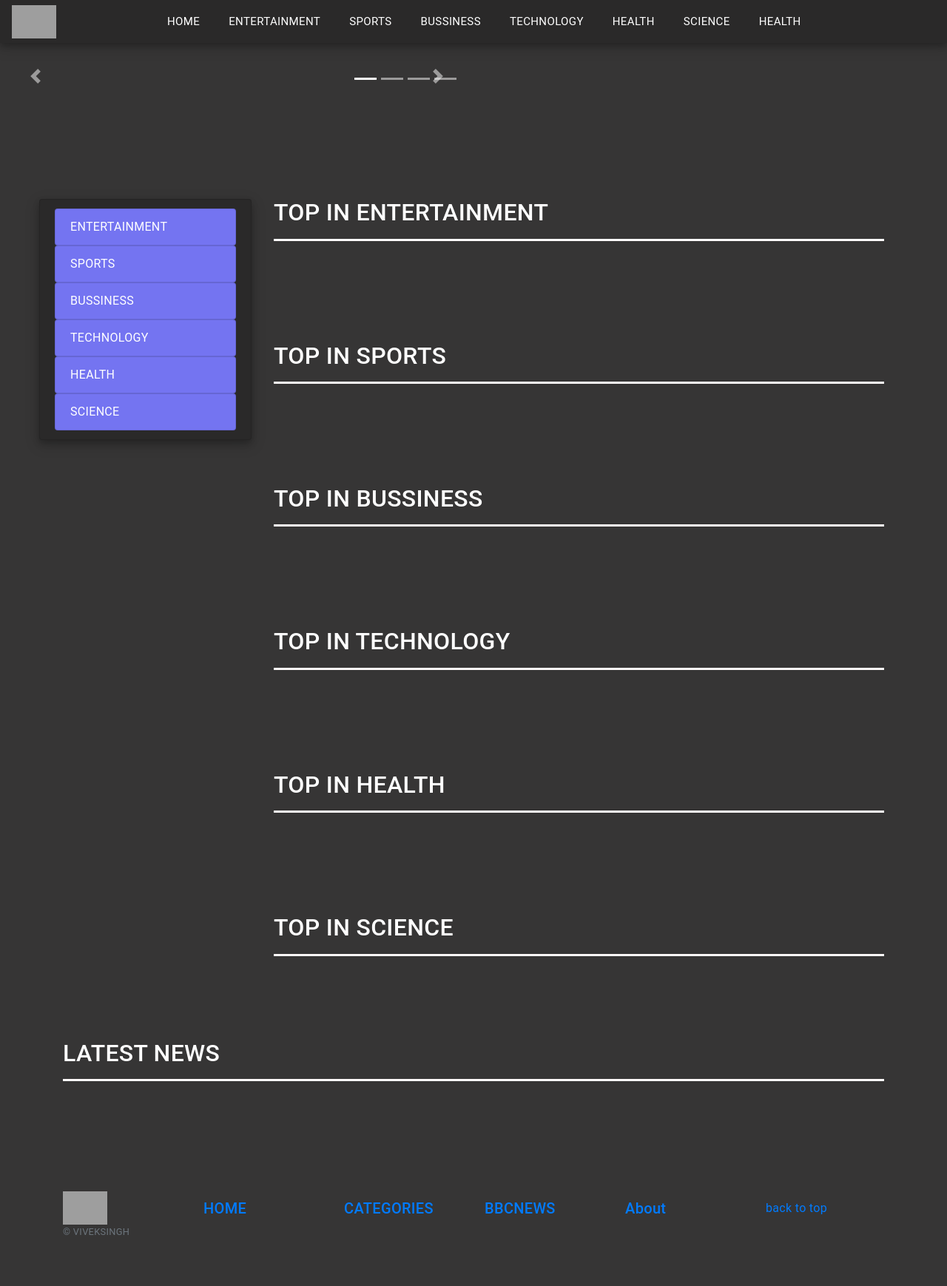
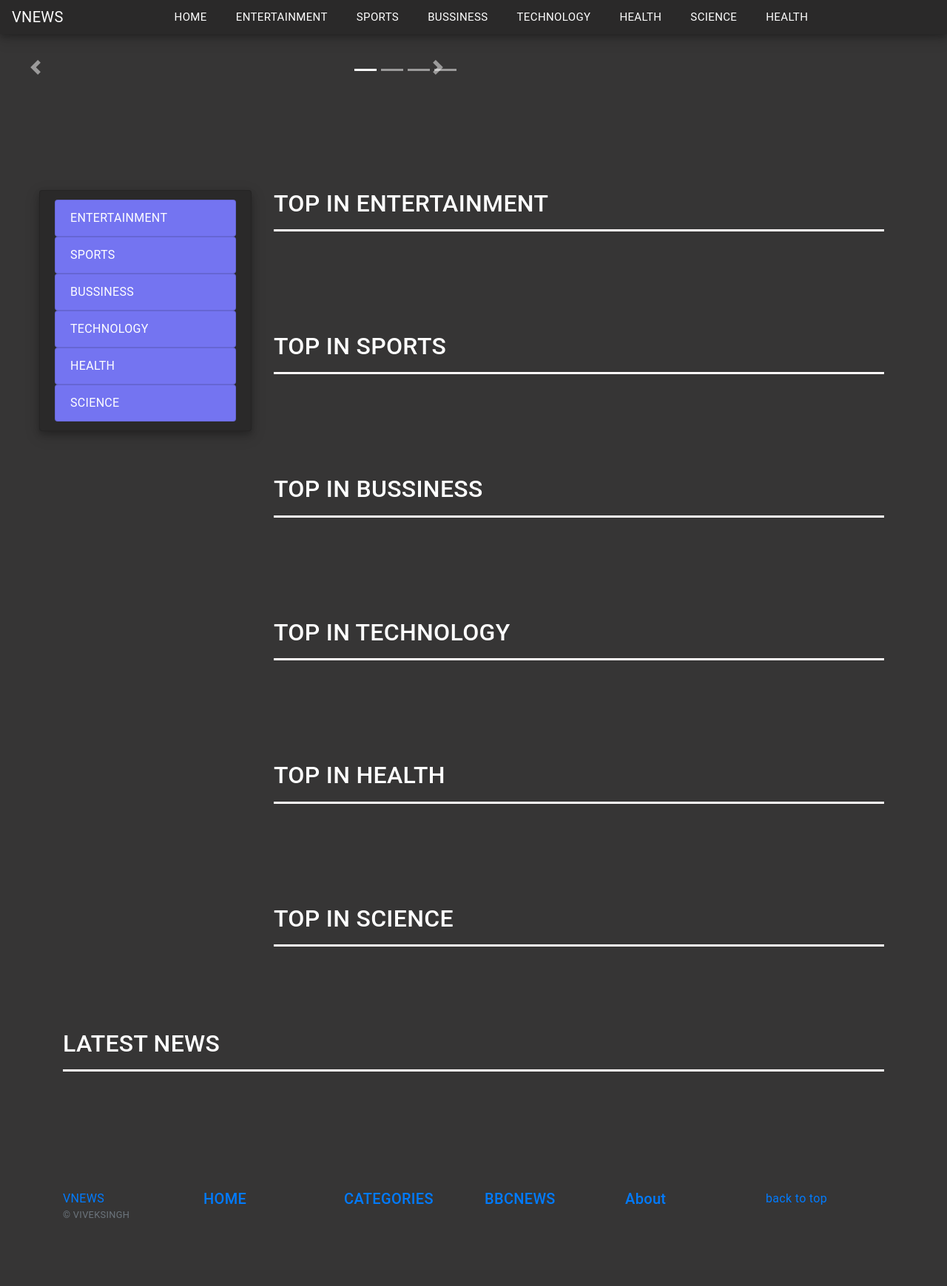
Before and after one commit to vivek147-cyber/Vnews, a Django app: template templates/news/categories.html in a window 1280 px wide. Shown: the whole page at 74% size. After the commit the page ends 1647 px from the top, so only its background shows below. Run offline with Django 3.2, Linux system fonts and the light colour scheme; the template is opened without the code that fills it, so the values that code supplies are empty; some libraries are stand-ins or nearby versions; grey boxes are pictures that could not be loaded.

Commit message:
Update categories.html

```diff
--- a/templates/news/categories.html
+++ b/templates/news/categories.html
@@ -22,12 +22,10 @@
         crossorigin="anonymous"></script>
 
 
-   {%load static%}
-
 
 <nav class="navbar  navbar-expand-lg navbar-dark bg-dark">
   <a class="navbar-brand" href="{% url 'home' %}">
-    <img src="{%static 'news/8.png'%}" style="height: 45px;" alt=""></a>
+   VNEWS</a>
   <button class="navbar-toggler" type="button" data-toggle="collapse" data-target="#navbarNavDropdown"
     aria-controls="navbarNavDropdown" aria-expanded="false" aria-label="Toggle navigation">
     <span class="navbar-toggler-icon"></span>
@@ -921,7 +919,7 @@ body {
 <footer class=" container py-5">
   <div class="row">
     <div class="col-12 col-md">
-      <a href="https://www.linkedin.com/in/vivek-singh-4059b91a8/"><img src="{%static 'news/8.png'%}" style="height: 45px; margin-top: -11px;" alt="">
+      <a href="https://www.linkedin.com/in/vivek-singh-4059b91a8/">VNEWS
       <small class="d-block mb-3 text-muted">© VIVEKSINGH</small></a>
     </div>
     <div class="col-6 col-md" >
```
